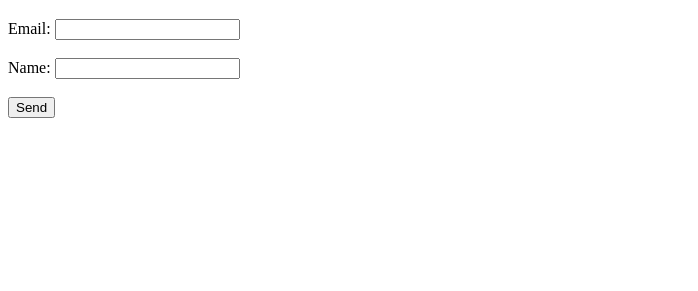
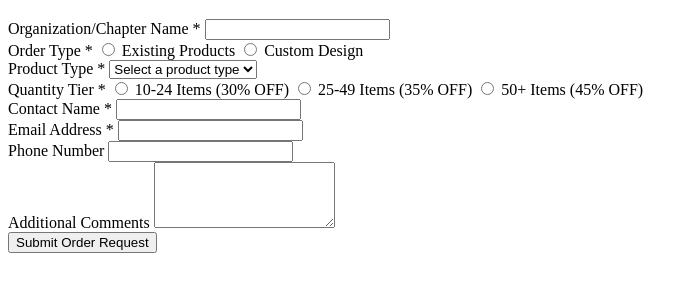
Before and after one commit to VoMinhTai2106/ireishprint-bulk-oder-3, a plain HTML site: page index.html in a window 1280 px wide. Shown: the part 61-352 px from the top of the page, without its empty margins (0-698 px from the left). Drawn offline with Linux system fonts and the light colour scheme.

Commit message:
Update index.html

```diff
--- a/index.html
+++ b/index.html
@@ -5,14 +5,63 @@
 </head>
 <body>
     <h1>Test Formspree</h1>
-    <form action="https://formspree.io/f/mzzvywvn" method="POST">
-        <label>Email:</label>
-        <input type="email" name="email" required>
-        <br><br>
-        <label>Name:</label>
-        <input type="text" name="name" required>
-        <br><br>
-        <button type="submit">Send</button>
-    </form>
+   <form action="https://formspree.io/f/mzzvywvn" method="POST" id="bulk-quote-form" accept-charset="UTF-8">
+
+    <!-- Organization -->
+    <div class="form-group">
+        <label for="organization">Organization/Chapter Name *</label>
+        <input type="text" id="organization" name="organization" required>
+    </div>
+
+    <!-- Order Type -->
+    <div class="form-group">
+        <label>Order Type *</label>
+        <input type="radio" name="order_type" value="existing" required> Existing Products
+        <input type="radio" name="order_type" value="custom" required> Custom Design
+    </div>
+
+    <!-- Product Type -->
+    <div class="form-group">
+        <label for="product_type">Product Type *</label>
+        <select id="product_type" name="product_type" required>
+            <option value="">Select a product type</option>
+            <option value="tshirts">T-Shirts</option>
+            <option value="hoodies">Hoodies/Sweatshirts</option>
+            <option value="polo">Polo Shirts</option>
+        </select>
+    </div>
+
+    <!-- Quantity -->
+    <div class="form-group">
+        <label>Quantity Tier *</label>
+        <input type="radio" name="quantity_tier" value="10-24" required> 10-24 Items (30% OFF)
+        <input type="radio" name="quantity_tier" value="25-49" required> 25-49 Items (35% OFF)
+        <input type="radio" name="quantity_tier" value="50+" required> 50+ Items (45% OFF)
+    </div>
+
+    <!-- Contact Info -->
+    <div class="form-group">
+        <label for="name">Contact Name *</label>
+        <input type="text" id="name" name="name" required>
+    </div>
+
+    <div class="form-group">
+        <label for="email">Email Address *</label>
+        <input type="email" id="email" name="email" required>
+    </div>
+
+    <div class="form-group">
+        <label for="phone">Phone Number</label>
+        <input type="tel" id="phone" name="phone">
+    </div>
+
+    <!-- Comments -->
+    <div class="form-group">
+        <label for="comments">Additional Comments</label>
+        <textarea id="comments" name="comments" rows="4"></textarea>
+    </div>
+
+    <button type="submit">Submit Order Request</button>
+</form>
 </body>
 </html>
```
